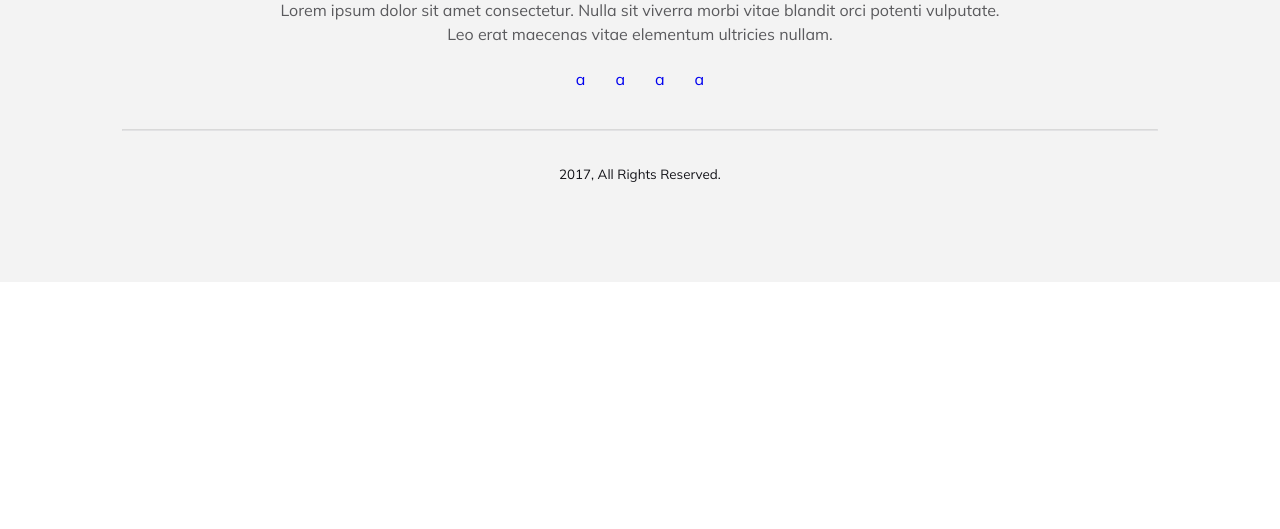
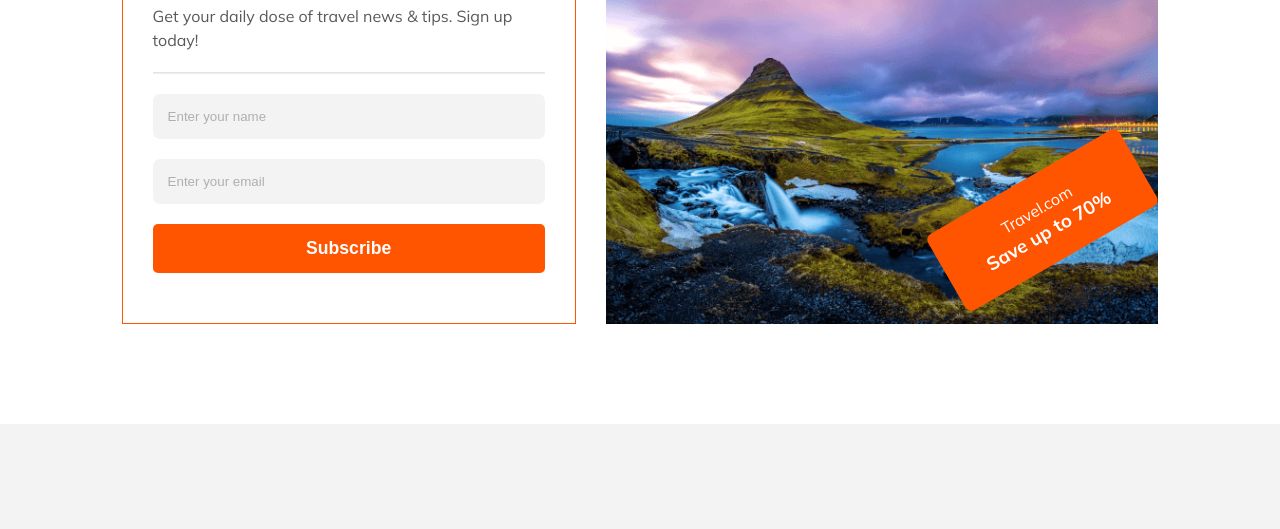
Before and after one commit to 44fahadhasan/a2-nature-bliss, a plain HTML site: page index.html in a window 1280 px wide. Shown: the part 3287-3816 px from the top of the page. Before the commit the page ends 3569 px from the top, so only its background shows below. Drawn offline with Linux system fonts and the light colour scheme.

Commit message:
newsletter sectioin ok

```diff
--- a/assets/style/main.css
+++ b/assets/style/main.css
@@ -348,8 +348,83 @@ button:hover {
   margin-bottom: 20px;
 }
 
+/* newsletter css style */
+.newsletter {
+  margin-top: 100px;
+  display: flex;
+  justify-content: center;
+  gap: 30px;
+}
+
+.newsletter .news-content * {
+  margin-bottom: 20px;
+}
+
+.newsletter .news-content {
+  border: 1px solid var(--orange);
+  width: 45%;
+  padding: 30px;
+}
+
+.newsletter .news-content .new-input input {
+  display: block;
+  padding: 15px;
+  border-radius: 7px;
+  background-color: rgba(19, 19, 24, 0.05);
+  width: 100%;
+  border: 0;
+  outline: 0;
+}
+
+.newsletter .news-content .new-input input::placeholder {
+  color: rgba(19, 19, 24, 0.3);
+}
+
+.newsletter .news-content .new-input input[type="submit"] {
+  background-color: var(--orange);
+  padding: 14px 35px;
+  border: 0;
+  border-radius: 5px;
+  color: var(--white);
+  font-size: 1.1rem;
+  font-weight: 600;
+}
+
+.newsletter .news-content .new-input input[type="submit"]:hover {
+  cursor: pointer;
+}
+
+.newsletter .news-img {
+  width: 55%;
+  position: relative;
+}
+
+.newsletter .news-img img {
+  width: 100%;
+  height: 100%;
+  object-fit: cover;
+}
+
+.newsletter .news-img .discount p {
+  color: var(--white);
+}
+
+.newsletter .news-img .discount {
+  background-color: var(--orange);
+  padding: 20px 25px;
+  color: var(--white);
+  width: 40%;
+  text-align: center;
+  border-radius: 7px;
+  position: absolute;
+  top: 63%;
+  right: 1%;
+  transform: rotate(-30deg);
+}
+
 /* footer css style */
 footer {
+  margin-top: 100px;
   background-color: rgba(19, 19, 24, 0.05);
 }
 
@@ -358,12 +433,12 @@ footer {
 }
 
 .footer-top .content-wrap {
-  margin-bottom: 13px;
+  margin-bottom: 30px;
 }
 
 .footer-top p {
   margin: 0px auto;
-  margin-bottom: 23px;
+  margin-bottom: 35px;
   color: var(--subpara);
   width: 70%;
   text-align: center;
@@ -385,6 +460,11 @@ footer {
   padding: 0px 15px;
 }
 
+.footer-top .social a i {
+  color: var(--black);
+  font-size: 1.5rem;
+}
+
 .footer-bottom {
   margin-top: 40px;
   padding-bottom: 100px;
--- a/assets/style/responsive.css
+++ b/assets/style/responsive.css
@@ -120,5 +120,25 @@
   .footer-top p {
     width: 90%;
   }
+
+  /* newsletter css style */
+  .newsletter {
+    flex-direction: column;
+  }
+
+  .newsletter .news-content {
+    border: 1px solid var(--orange);
+    width: 100%;
+  }
+
+  .newsletter .news-img .discount {
+    top: 55%;
+    right: 2%;
+  }
+
+  .newsletter .news-img {
+    width: 100%;
+  }
+
   /* end */
 }
--- a/index.html
+++ b/index.html
@@ -209,6 +209,27 @@
         </div>
       </section>
 
+      <!-- newsletter  markup -->
+      <section class="container newsletter">
+        <div class="news-content">
+          <h3 style="font-size: 24px">Newsletter</h3>
+          <p>Get your daily dose of travel news & tips. Sign up today!</p>
+          <hr />
+          <div class="new-input">
+            <input type="text" name="" id="" placeholder="Enter your name" />
+            <input type="email" name="" id="" placeholder="Enter your email" />
+            <input type="submit" value="Subscribe" />
+          </div>
+        </div>
+        <div class="news-img">
+          <img src="./assets/Images/Rectangle 8 (1).png" alt="Rectangle" />
+          <div class="discount">
+            <p>Travel.com</p>
+            <h3>Save up to 70%</h3>
+          </div>
+        </div>
+      </section>
+
       <!-- jfdj -->
     </main>
     <!-- main section ends here from -->
@@ -232,10 +253,10 @@
           ultricies nullam.
         </p>
         <div class="social">
-          <a href="#">a </a>
-          <a href="#">a </a>
-          <a href="#">a </a>
-          <a href="#">a </a>
+          <a href="#"><i class="fa-brands fa-twitter"></i> </a>
+          <a href="#"><i class="fa-brands fa-facebook-f"></i> </a>
+          <a href="#"><i class="fa-brands fa-instagram"></i> </a>
+          <a href="#"><i class="fa-brands fa-github"></i> </a>
         </div>
       </div>
       <div class="container footer-bottom">
```
